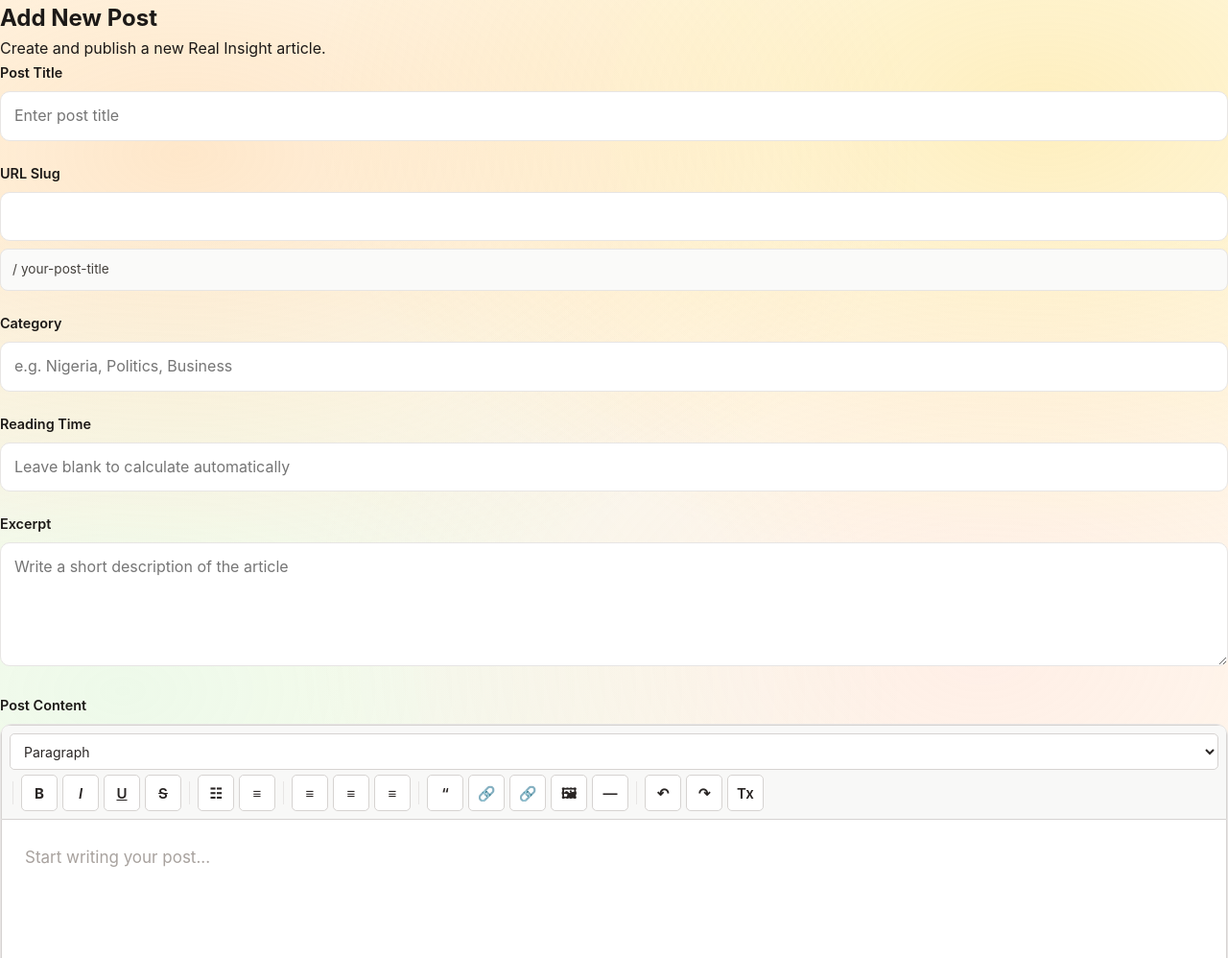
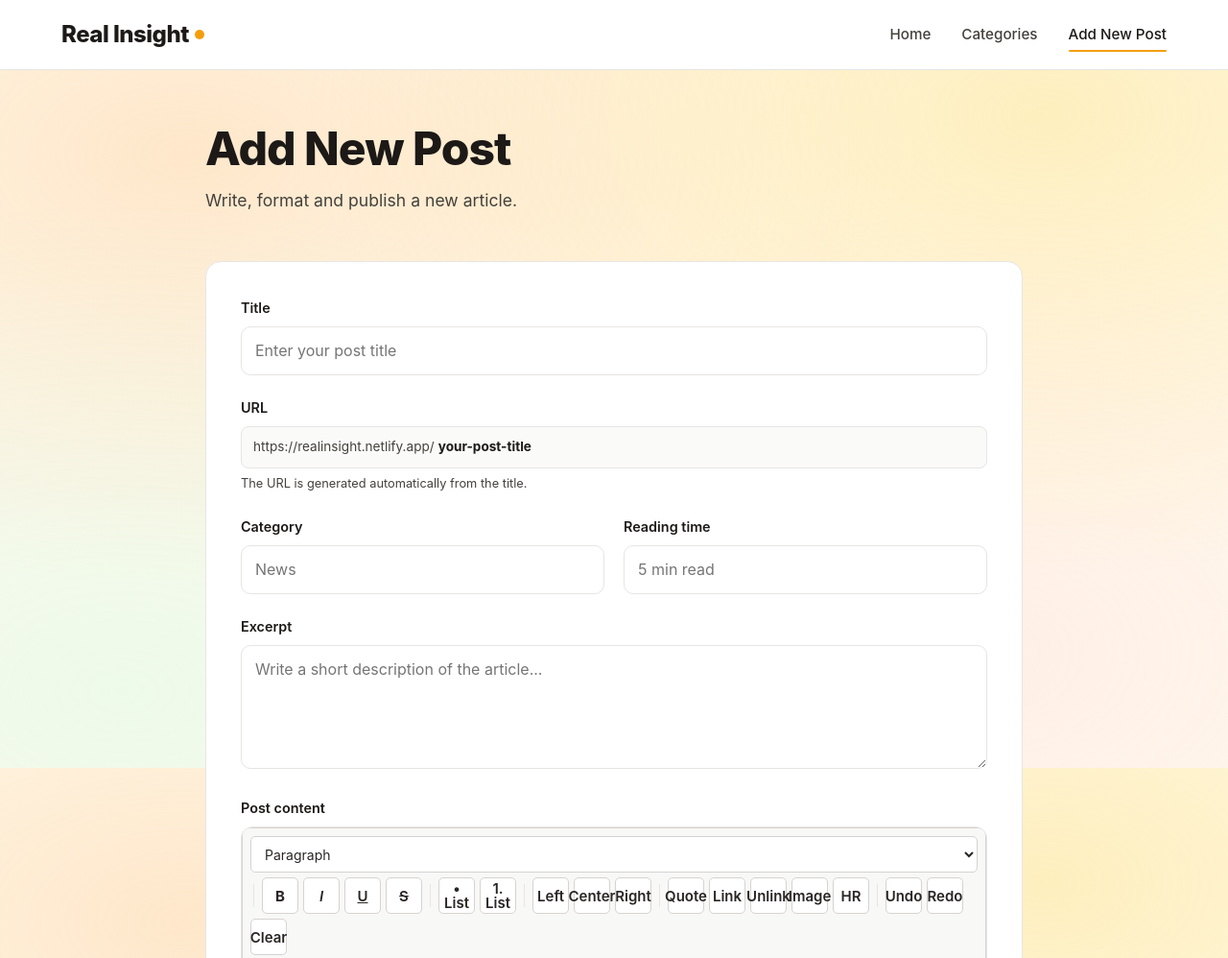
Before and after one commit to purevoice/real-insight, a website: page add-post.html in a window 1280 px wide. Shown: the top 998 px of the page at 96% size. Drawn offline with Linux system fonts and the light colour scheme.

Commit message:
Add files via upload

```diff
--- a/add-post.html
+++ b/add-post.html
@@ -2,83 +2,137 @@
 <html lang="en">
 <head>
   <meta charset="UTF-8">
+  <meta name="viewport" content="width=device-width, initial-scale=1.0">
+
+  <title>Add New Post | Real Insight</title>
 
   <meta
-    name="viewport"
-    content="width=device-width, initial-scale=1.0"
+    name="robots"
+    content="noindex,nofollow"
   >
 
-  <title>Add Post | Real Insight</title>
-
-  <link
-    rel="stylesheet"
-    href="/style.css"
-  >
+  <link rel="stylesheet" href="/style.css">
 </head>
 
 <body>
 
-  <main class="admin-page">
+<header>
+  <div class="nav-container">
 
-    <section class="admin-container">
+    <a href="/" class="logo">
+      Real Insight<span class="logo-dot"></span>
+    </a>
 
-      <div class="admin-header">
-        <h1>Add New Post</h1>
-        <p>Create and publish a new Real Insight article.</p>
+    <nav class="nav-links" id="navLinks">
+
+      <a href="/">
+        Home
+      </a>
+
+      <a href="/categories">
+        Categories
+      </a>
+
+      <a href="/add-post" class="active">
+        Add New Post
+      </a>
+
+    </nav>
+
+    <button
+      class="menu-toggle"
+      id="menuToggle"
+      aria-label="Toggle navigation"
+      aria-expanded="false"
+    >
+      <span></span>
+      <span></span>
+      <span></span>
+    </button>
+
+  </div>
+</header>
+
+
+<main>
+
+  <section class="form-container">
+
+    <div class="page-intro">
+
+      <h1>
+        Add New Post
+      </h1>
+
+      <p>
+        Write, format and publish a new article.
+      </p>
+
     </div>
 
 
-      <form id="postForm">
+    <form
+      id="postForm"
+      class="post-form"
+      novalidate
+    >
 
-        <!-- =====================================
-             TITLE
-        ====================================== -->
+      <!-- TITLE -->
 
       <div class="form-group">
 
         <label for="title">
-            Post Title
+          Title
         </label>
 
         <input
-            type="text"
           id="title"
           name="title"
-            placeholder="Enter post title"
+          type="text"
           autocomplete="off"
           required
+          placeholder="Enter your post title"
         >
 
       </div>
 
 
-        <!-- =====================================
-             SLUG
-        ====================================== -->
+      <!-- SLUG -->
 
       <div class="form-group">
 
-          <label for="slug">
-            URL Slug
+        <label>
+          URL
         </label>
 
+        <div class="slug-preview">
+
+          <span>
+            https://realinsight.netlify.app/
+          </span>
+
+          <strong id="slugPreview">
+            your-post-title
+          </strong>
+
+        </div>
+
         <input
-            type="text"
           id="slug"
           name="slug"
-            readonly
+          type="hidden"
         >
 
-          <div class="slug-preview">
-            /<span id="slugPreview">your-post-title</span>
-          </div>
+        <small class="editor-help">
+          The URL is generated automatically from the title.
+        </small>
 
       </div>
 
 
-        <!-- =====================================
-             CATEGORY
-        ====================================== -->
+      <!-- CATEGORY + READING TIME -->
+
+      <div class="form-row">
 
         <div class="form-group">
 
@@ -87,39 +141,35 @@
           </label>
 
           <input
-            type="text"
             id="category"
             name="category"
-            placeholder="e.g. Nigeria, Politics, Business"
+            type="text"
             required
+            placeholder="News"
           >
 
         </div>
 
 
-        <!-- =====================================
-             READING TIME
-        ====================================== -->
-
         <div class="form-group">
 
           <label for="readingTime">
-            Reading Time
+            Reading time
           </label>
 
           <input
-            type="text"
             id="readingTime"
             name="readingTime"
-            placeholder="Leave blank to calculate automatically"
+            type="text"
+            placeholder="5 min read"
           >
 
         </div>
 
+      </div>
 
-        <!-- =====================================
-             EXCERPT
-        ====================================== -->
+
+      <!-- EXCERPT -->
 
       <div class="form-group">
 
@@ -131,42 +181,39 @@
           id="excerpt"
           name="excerpt"
           rows="4"
-            placeholder="Write a short description of the article"
           required
+          placeholder="Write a short description of the article..."
         ></textarea>
 
       </div>
 
 
-        <!-- =====================================
-             CONTENT EDITOR
-        ====================================== -->
+      <!-- CONTENT -->
 
       <div class="form-group">
 
         <label for="contentEditor">
-            Post Content
+          Post content
         </label>
 
 
         <div class="editor-wrapper">
 
 
-            <!-- TOOLBAR -->
+          <!-- EDITOR TOOLBAR -->
 
           <div
             class="editor-toolbar"
             role="toolbar"
-              aria-label="Post formatting tools"
+            aria-label="Post formatting"
           >
 
-
-              <!-- BLOCK FORMAT -->
+            <!-- TEXT STYLE -->
 
             <select
               id="formatBlock"
-                aria-label="Text format"
-                title="Text format"
+              aria-label="Text style"
+              title="Text style"
             >
 
               <option value="p">
@@ -256,7 +303,7 @@
               title="Bulleted list"
               aria-label="Bulleted list"
             >
-                ☷
+              • List
             </button>
 
 
@@ -266,7 +313,7 @@
               title="Numbered list"
               aria-label="Numbered list"
             >
-                ≡
+              1. List
             </button>
 
 
@@ -281,7 +328,7 @@
               title="Align left"
               aria-label="Align left"
             >
-                ≡
+              Left
             </button>
 
 
@@ -291,7 +338,7 @@
               title="Align center"
               aria-label="Align center"
             >
-                ≡
+              Center
             </button>
 
 
@@ -301,7 +348,7 @@
               title="Align right"
               aria-label="Align right"
             >
-                ≡
+              Right
             </button>
 
 
@@ -316,7 +363,7 @@
               title="Blockquote"
               aria-label="Blockquote"
             >
-                “
+              Quote
             </button>
 
 
@@ -328,7 +375,7 @@
               title="Insert link"
               aria-label="Insert link"
             >
-                🔗
+              Link
             </button>
 
 
@@ -338,7 +385,7 @@
               title="Remove link"
               aria-label="Remove link"
             >
-                🔗
+              Unlink
             </button>
 
 
@@ -350,7 +397,7 @@
               title="Insert image"
               aria-label="Insert image"
             >
-                🖼
+              Image
             </button>
 
 
@@ -359,10 +406,10 @@
             <button
               type="button"
               id="horizontalRuleButton"
-                title="Horizontal rule"
-                aria-label="Horizontal rule"
+              title="Horizontal line"
+              aria-label="Horizontal line"
             >
-                ―
+              HR
             </button>
 
 
@@ -377,7 +424,7 @@
               title="Undo"
               aria-label="Undo"
             >
-                ↶
+              Undo
             </button>
 
 
@@ -387,7 +434,7 @@
               title="Redo"
               aria-label="Redo"
             >
-                ↷
+              Redo
             </button>
 
 
@@ -399,24 +446,28 @@
               title="Clear formatting"
               aria-label="Clear formatting"
             >
-                Tx
+              Clear
             </button>
 
           </div>
 
 
-            <!-- EDITABLE CONTENT -->
+          <!-- EDITOR -->
 
           <div
             id="contentEditor"
+            class="rich-editor"
             contenteditable="true"
             role="textbox"
             aria-multiline="true"
+            data-placeholder="Start writing your article..."
             spellcheck="true"
           ></div>
 
+        </div>
 
-            <!-- HIDDEN CONTENT FIELD -->
+
+        <!-- HIDDEN CONTENT -->
 
         <textarea
           id="content"
@@ -424,14 +475,15 @@
           hidden
         ></textarea>
 
-          </div>
+
+        <small class="editor-help">
+          Use the toolbar to format headings, text, lists, links, images and quotes.
+        </small>
 
       </div>
 
 
-        <!-- =====================================
-             TAGS
-        ====================================== -->
+      <!-- TAGS -->
 
       <div class="form-group">
 
@@ -440,54 +492,50 @@
         </label>
 
         <input
-            type="text"
           id="tags"
           name="tags"
-            placeholder="Separate tags with commas"
+          type="text"
+          placeholder="news, world, politics"
+        >
+
+        <small class="editor-help">
+          Separate tags with commas.
+        </small>
+
+      </div>
+
+
+      <!-- ACCESS CODE -->
+
+      <div class="form-group">
+
+        <label for="accessCode">
+          Access code
+        </label>
+
+        <input
+          id="accessCode"
+          name="accessCode"
+          type="password"
+          required
+          autocomplete="off"
+          placeholder="Enter publishing access code"
         >
 
       </div>
 
 
-        <!-- =====================================
-             ACCESS CODE
-        ====================================== -->
-
-        <div class="form-group">
-
-          <label for="accessCode">
-            Access Code
-          </label>
-
-          <input
-            type="password"
-            id="accessCode"
-            name="accessCode"
-            placeholder="Enter publishing access code"
-            autocomplete="off"
-            required
-          >
-
-        </div>
-
-
-        <!-- =====================================
-             MESSAGE
-        ====================================== -->
-
       <div
         id="formMessage"
         class="form-message"
+        role="status"
         aria-live="polite"
       ></div>
 
 
-        <!-- =====================================
-             PUBLISH BUTTON
-        ====================================== -->
-
       <button
         type="submit"
+        class="primary-button"
         id="publishButton"
       >
         Publish Post
@@ -500,9 +548,19 @@
 </main>
 
 
-  <!-- =========================================
-       IMAGE INSERT DIALOG
-  ========================================== -->
+<footer>
+
+  <p>
+    &copy;
+    <span id="currentYear"></span>
+    <strong>Real Insight</strong>.
+    All rights reserved.
+  </p>
+
+</footer>
+
+
+<!-- IMAGE DIALOG -->
 
 <dialog
   id="imageDialog"
@@ -516,28 +574,40 @@
     </h2>
 
 
+    <div class="form-group">
+
       <label for="imageUrl">
         Image URL
       </label>
 
       <input
+        id="imageUrl"
         type="url"
-        id="imageUrl"
         placeholder="https://example.com/image.jpg"
         autocomplete="off"
       >
 
+    </div>
+
+
+    <div class="form-group">
 
       <label for="imageAlt">
-        Alt Text
+        Alt text
       </label>
 
       <input
+        id="imageAlt"
         type="text"
-        id="imageAlt"
         placeholder="Describe the image"
         autocomplete="off"
       >
+
+      <small class="editor-help">
+        Describe what the image shows.
+      </small>
+
+    </div>
 
 
     <div class="editor-dialog-actions">
@@ -548,7 +618,6 @@
       >
         Cancel
       </button>
-
 
       <button
         type="button"
```
Lines whose indentation alone changed are shown as unchanged.
